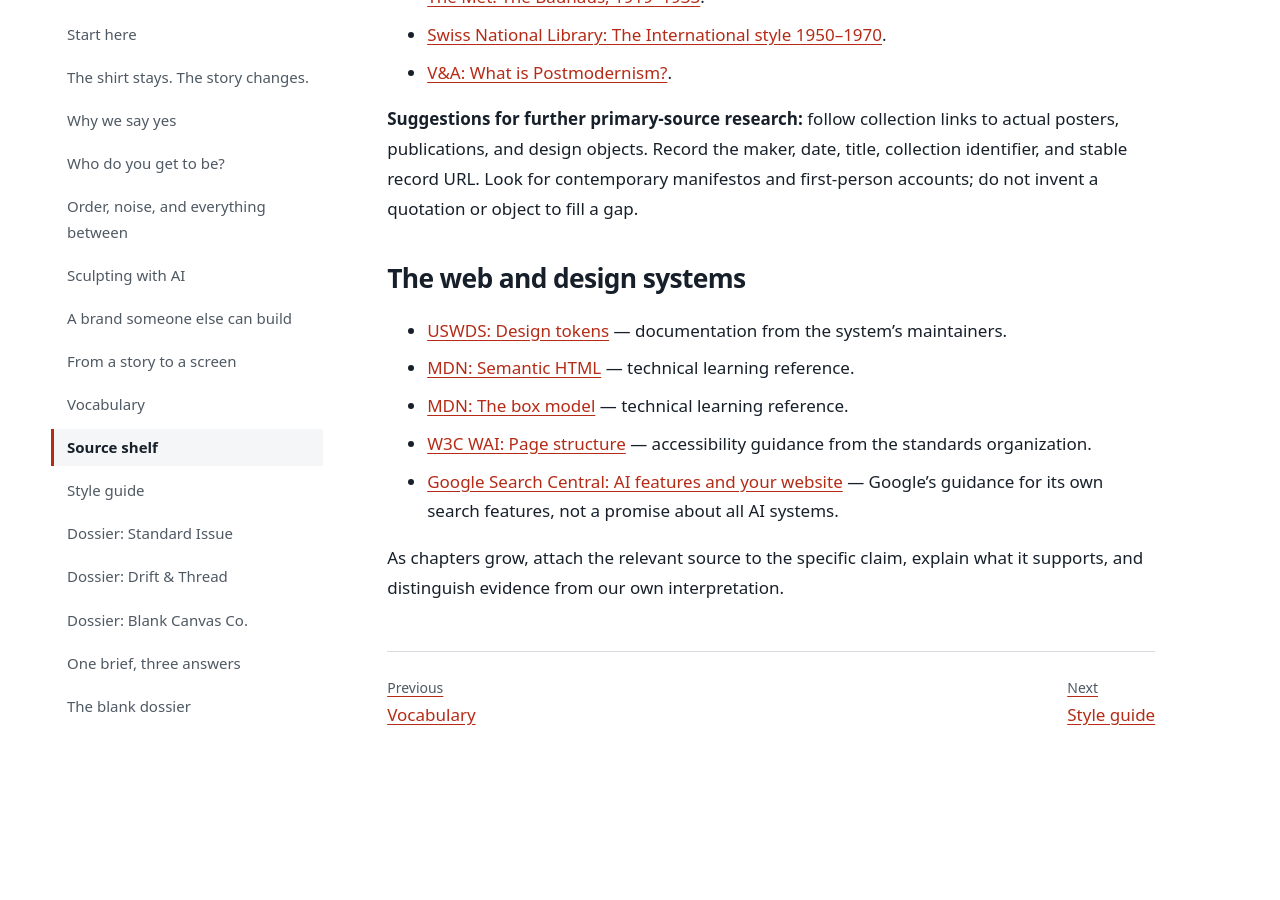
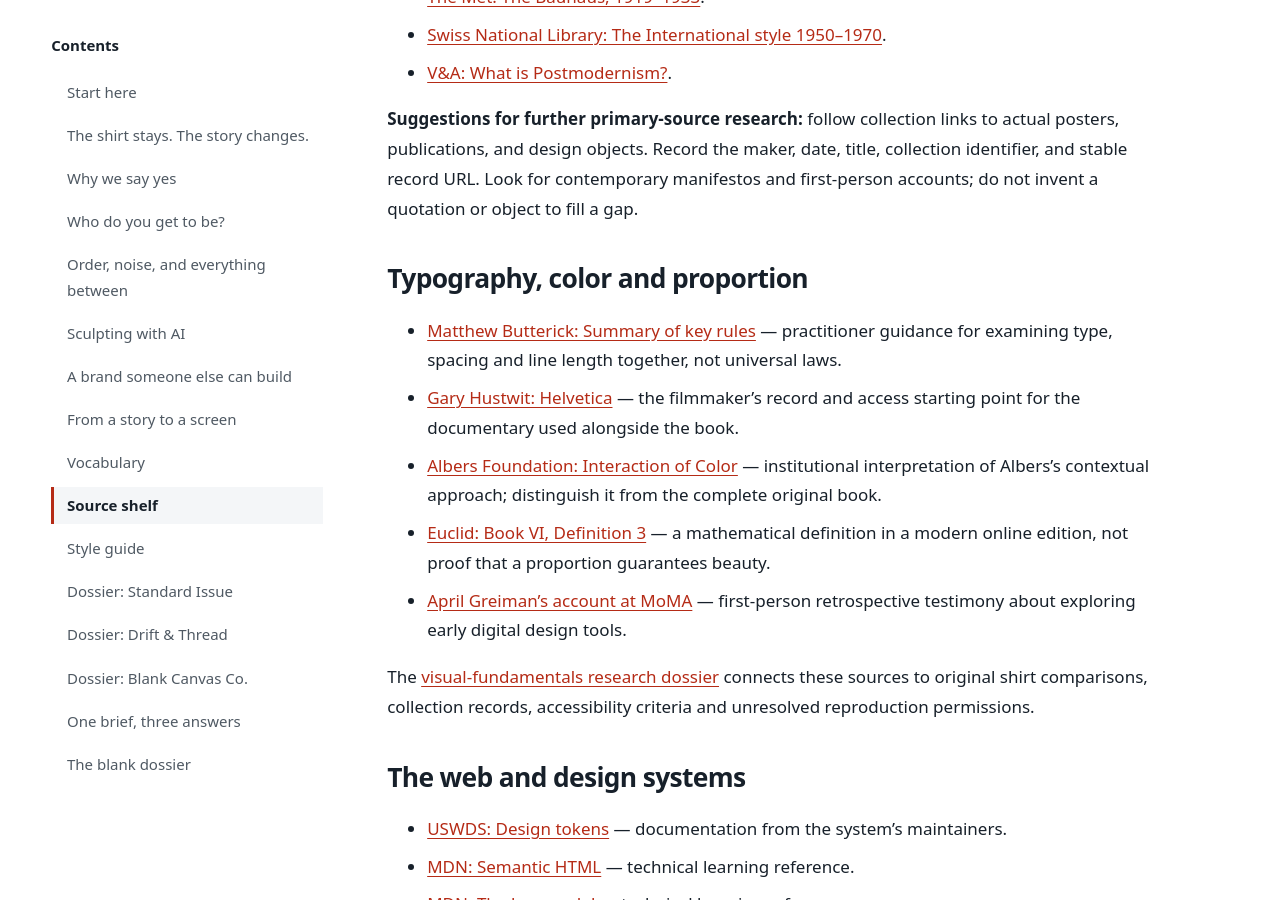
Before and after one commit to kaw393939/is_117_white_t-shirt, a Jekyll site: the page built from docs/sources.md, in a window 1280 px wide and 900 px high, scrolled down 1338 px. Built offline with Jekyll 4.4.1, drawn with Linux system fonts in a browser that asks for light colours; before the commit the page ends 2164 px from its top, so only the background shows below that.

Commit message:
Research visual fundamentals and comparison briefs #103

```diff
--- a/docs/sources.md
+++ b/docs/sources.md
@@ -31,6 +31,16 @@ These institutional essays are secondary interpretation, not original Bauhaus or
 
 **Suggestions for further primary-source research:** follow collection links to actual posters, publications, and design objects. Record the maker, date, title, collection identifier, and stable record URL. Look for contemporary manifestos and first-person accounts; do not invent a quotation or object to fill a gap.
 
+## Typography, color and proportion
+
+- [Matthew Butterick: Summary of key rules](https://practicaltypography.com/summary-of-key-rules.html) — practitioner guidance for examining type, spacing and line length together, not universal laws.
+- [Gary Hustwit: Helvetica](https://www.hustwit.com/helvetica) — the filmmaker's record and access starting point for the documentary used alongside the book.
+- [Albers Foundation: Interaction of Color](https://www.albersfoundation.org/alberses/teaching/interaction-of-color) — institutional interpretation of Albers's contextual approach; distinguish it from the complete original book.
+- [Euclid: Book VI, Definition 3](https://mathcs.clarku.edu/~djoyce/elements/bookVI/defVI3.html) — a mathematical definition in a modern online edition, not proof that a proportion guarantees beauty.
+- [April Greiman's account at MoMA](https://www.moma.org/audio/playlist/297/4835) — first-person retrospective testimony about exploring early digital design tools.
+
+The [visual-fundamentals research dossier](editorial/research/visual-fundamentals.md) connects these sources to original shirt comparisons, collection records, accessibility criteria and unresolved reproduction permissions.
+
 ## The web and design systems
 
 - [USWDS: Design tokens](https://designsystem.digital.gov/design-tokens/) — documentation from the system's maintainers.
```
Also changed, not shown: docs/editorial/research/visual-fundamentals.md (added, +73 -0 lines).
